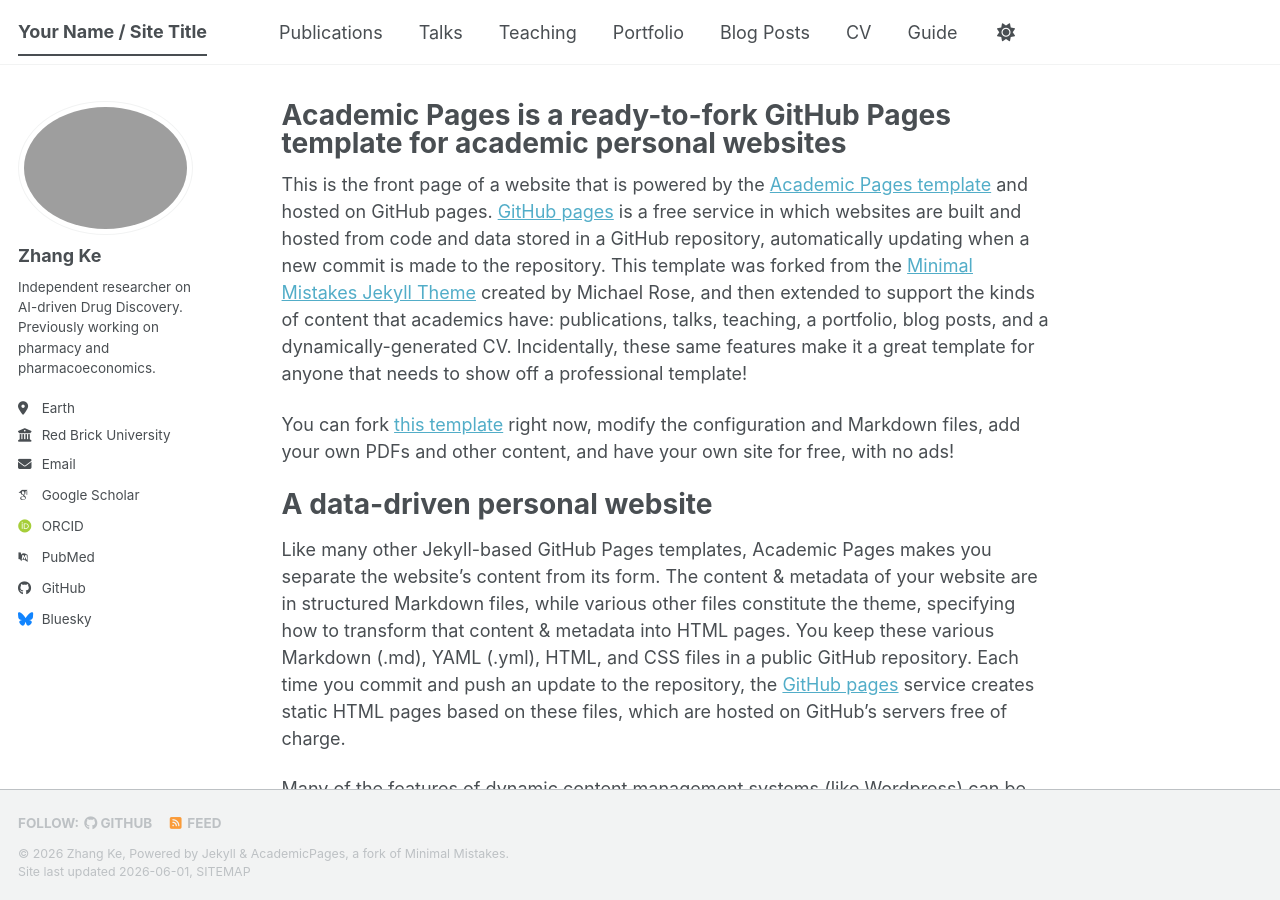
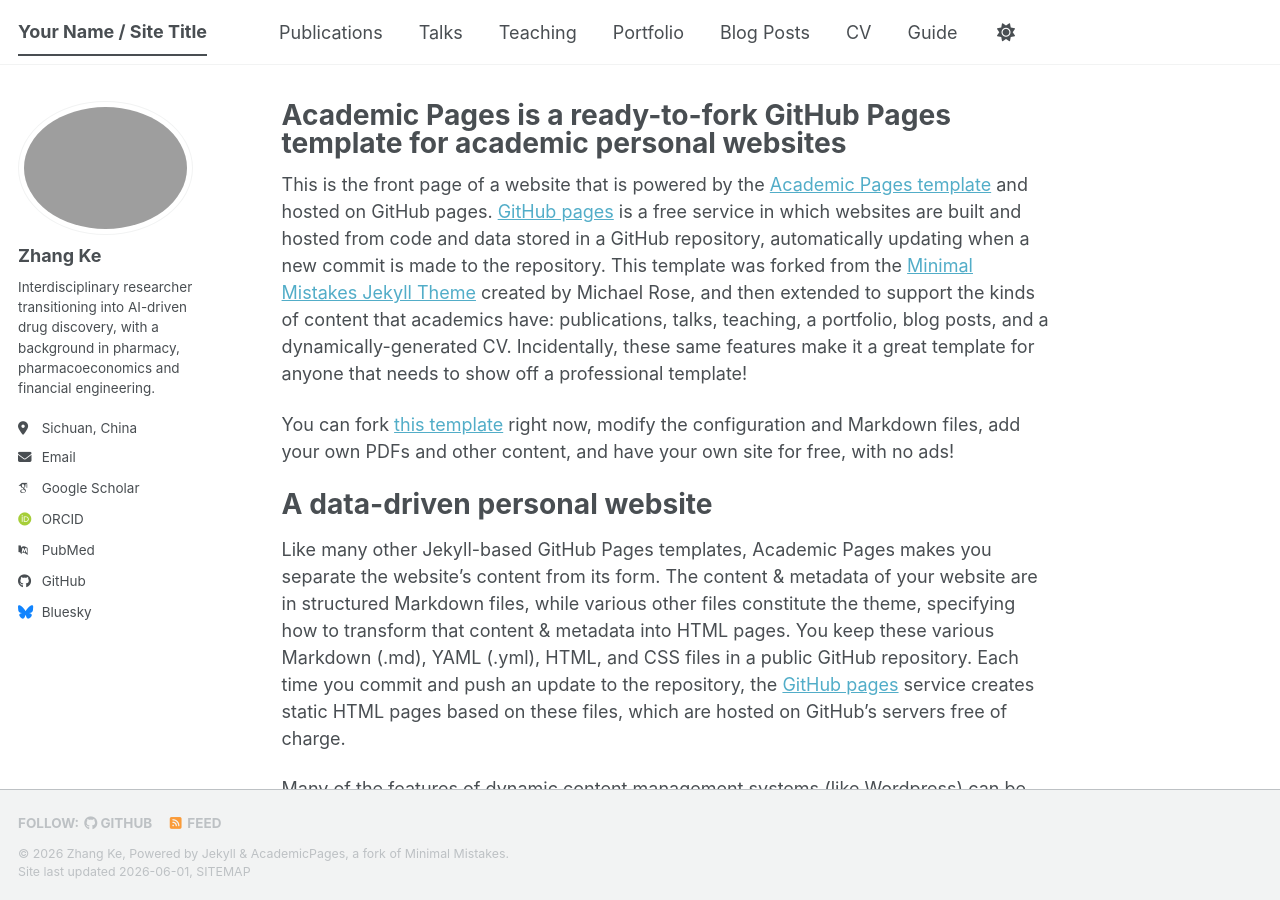
Before and after one commit to Zhangke123jimu/Zhangke123jimu.github.io, a Jekyll site: the page built from _pages/about.md, in a window 1280 px wide and 900 px high. Built offline with Jekyll 4.4.1, drawn with Linux system fonts in a browser that asks for light colours; some web fonts are replaced; a script bundle is joined from its source files by our own code; library files that are not in the unit come from our copies.

Commit message:
Update _config.yml

```diff
--- a/_config.yml
+++ b/_config.yml
@@ -23,14 +23,12 @@ repository               : "academicpages/academicpages.github.io"
 #               Additional customization can be done by editing /_includes/author-profile.html
 author:
   # Biographic information
-  avatar           : "./files/zhangke.jpg"
+  avatar           : "zhangke.jpg"
   name             : "Zhang Ke"
   pronouns         : # example: "he/his"
-  bio              : "Independent researcher on AI-driven Drug Discovery. Previously working on pharmacy and pharmacoeconomics."
-  location         : "Earth"
-  employer         : "Red Brick University"
-  uri              : # URL
-  email            : "none@example.org"
+  bio              : "Interdisciplinary researcher transitioning into AI-driven drug discovery, with a background in pharmacy, pharmacoeconomics and financial engineering."
+  location         : "Sichuan, China"
+  email            : "zhangke123jimu@163.com"
 
   # Academic websites
   academia         : # URL
```
